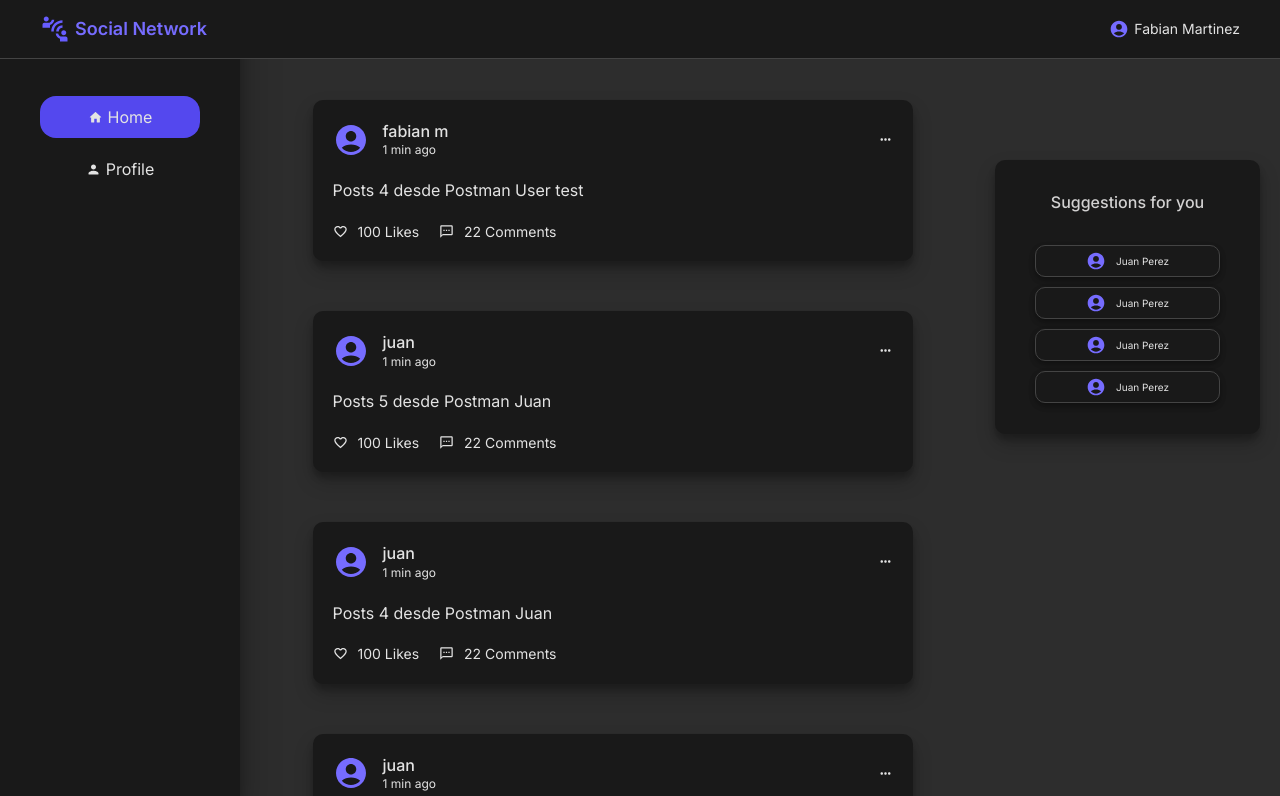
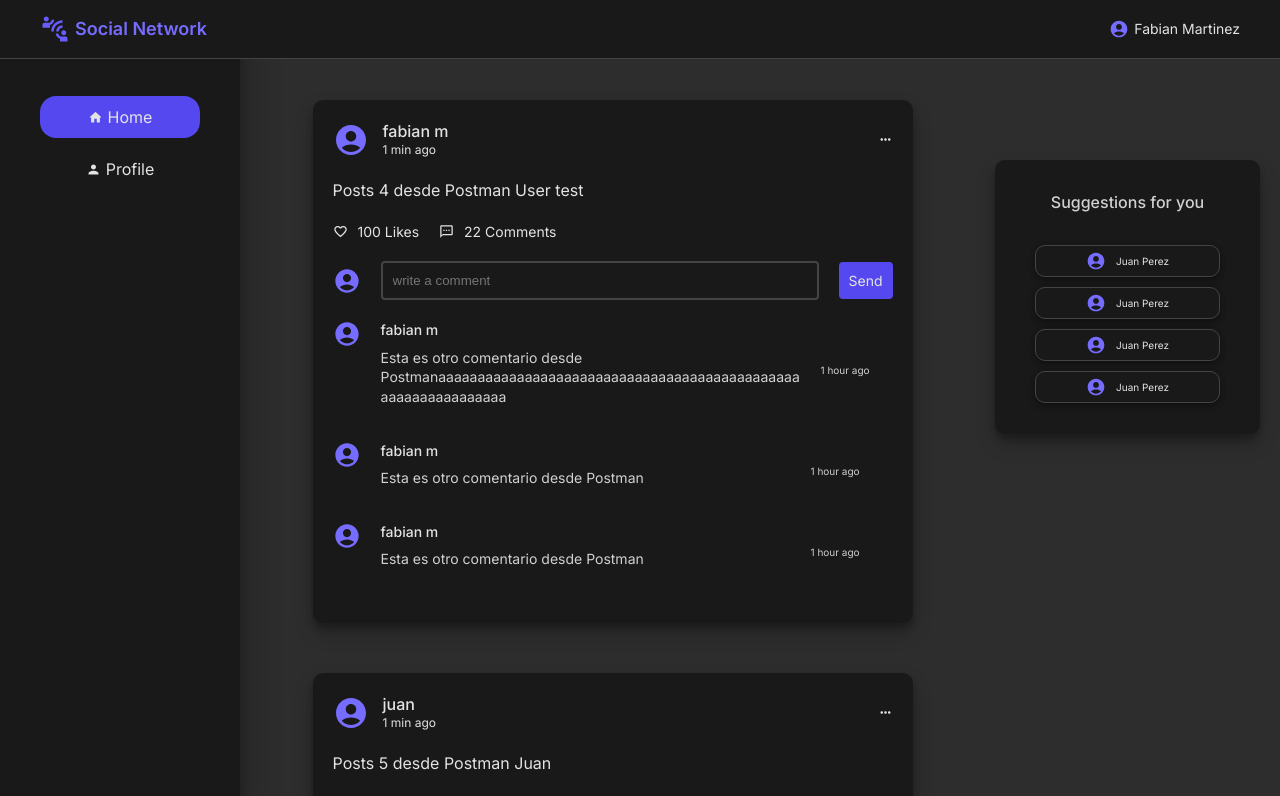
Before and after one commit to MartinezFabian/SocialNetwork-FullStack, a React (Vite) app in the folder client/: page / in a window 1280 px wide. Shown: the top 796 px of the page. Built offline with nearby package versions, Linux system fonts and the light colour scheme.

Commit message:
Feat: Add basic structure for CommentsList.jsx and CommentsList.module.css

```diff
--- /dev/null
+++ b/client/src/social/components/CommentsList.jsx
@@ -0,0 +1,57 @@
+import AccountCircleRoundedIcon from '@mui/icons-material/AccountCircleRounded';
+import styles from './CommentsList.module.css';
+
+export const CommentsList = () => {
+  const comments = [
+    {
+      id: 14,
+      description:
+        'Esta es otro comentario desde Postmanaaaaaaaaaaaaaaaaaaaaaaaaaaaaaaaaaaaaaaaaaaaaaaaaaaaaaaaaaaaaaa',
+      created_ago: '2023-12-25T21:48:16.000Z',
+      userid: 2,
+      postid: 3,
+      name: 'fabian m',
+    },
+    {
+      id: 12,
+      description: 'Esta es otro comentario desde Postman',
+      created_ago: '2023-12-25T21:48:15.000Z',
+      userid: 2,
+      postid: 3,
+      name: 'fabian m',
+    },
+    {
+      id: 13,
+      description: 'Esta es otro comentario desde Postman',
+      created_ago: '2023-12-25T21:48:15.000Z',
+      userid: 2,
+      postid: 3,
+      name: 'fabian m',
+    },
+  ];
+
+  return (
+    <section className={styles.comments}>
+      <div className={styles.write}>
+        <AccountCircleRoundedIcon
+          sx={{ fontSize: 28, color: '#766cff' }}
+        ></AccountCircleRoundedIcon>
+        <input type="text" placeholder="write a comment" className={styles.input} />
+        <button className={styles.button}>Send</button>
+      </div>
+
+      {comments.map((comment) => (
+        <div key={comment.id} className={styles.comment}>
+          <AccountCircleRoundedIcon
+            sx={{ fontSize: 28, color: '#766cff' }}
+          ></AccountCircleRoundedIcon>
+          <div className={styles.info}>
+            <span className={styles.name}>{comment.name}</span>
+            <p className={styles.description}>{comment.description}</p>
+          </div>
+          <span className={styles.date}>1 hour ago</span>
+        </div>
+      ))}
+    </section>
+  );
+};
--- /dev/null
+++ b/client/src/social/components/CommentsList.module.css
@@ -0,0 +1,109 @@
+.comments {
+  max-width: 60rem;
+}
+
+.write {
+  display: flex;
+  align-items: center;
+  justify-content: space-between;
+  gap: 1rem;
+  margin: 2rem 0px;
+}
+
+@media (min-width: 468px) {
+  .write {
+    gap: 2rem;
+  }
+}
+
+.input {
+  width: 100%;
+  padding: 1rem;
+  border: 2px solid var(--border-color);
+  border-radius: 0.4rem;
+  background-color: transparent;
+  color: var(--text-color);
+}
+
+.input:focus {
+  outline: none;
+  border: 2px solid var(--color-primary);
+}
+
+.button {
+  font-size: 1.2rem;
+  border: none;
+  background-color: var(--color-primary);
+  color: var(--text-color);
+  padding: 1rem;
+  cursor: pointer;
+  border-radius: 0.4rem;
+}
+
+@media (min-width: 468px) {
+  .button {
+    font-size: 1.4rem;
+  }
+}
+
+.comment {
+  width: 100%;
+  margin: 2rem 0rem;
+  display: flex;
+  justify-content: space-between;
+  gap: 1rem;
+}
+
+@media (min-width: 468px) {
+  .comment {
+    gap: 2rem;
+  }
+}
+
+.info {
+  max-width: 65%;
+  flex: 5;
+  display: flex;
+  flex-direction: column;
+  gap: 3px;
+  align-items: flex-start;
+}
+
+@media (min-width: 468px) {
+  .info {
+    max-width: 75%;
+  }
+}
+
+.name {
+  font-size: 1.4rem;
+  font-weight: 500;
+}
+
+.description {
+  max-width: 100%;
+  margin-top: 0.5rem;
+  color: var(--text-color-soft);
+  font-size: 1.2rem;
+  white-space: normal;
+  overflow-wrap: break-word !important;
+}
+
+@media (min-width: 468px) {
+  .description {
+    font-size: 1.4rem;
+  }
+}
+
+.date {
+  flex: 1;
+  align-self: center;
+  color: var(--text-color-soft);
+  font-size: 0.7rem;
+}
+
+@media (min-width: 468px) {
+  .date {
+    font-size: 1rem;
+  }
+}
--- a/client/src/social/components/Post.jsx
+++ b/client/src/social/components/Post.jsx
@@ -7,9 +7,10 @@ import MoreHorizIcon from '@mui/icons-material/MoreHoriz';
 import AccountCircleRoundedIcon from '@mui/icons-material/AccountCircleRounded';
 
 import styles from './Post.module.css';
+import { CommentsList } from './CommentsList';
 
 export const Post = ({ id, description, userid, created_ago, name }) => {
-  const [commentOpen, setCommentOpen] = useState(false);
+  const [commentOpen, setCommentOpen] = useState(true);
   const liked = false;
 
   return (
@@ -38,11 +39,12 @@ export const Post = ({ id, description, userid, created_ago, name }) => {
           {liked ? <FavoriteOutlinedIcon /> : <FavoriteBorderOutlinedIcon />}
           100 Likes
         </div>
-        <div className={styles.item}>
+        <div onClick={() => setCommentOpen((prevState) => !prevState)} className={styles.item}>
           <TextsmsOutlinedIcon />
           22 Comments
         </div>
       </section>
+      {commentOpen ? <CommentsList></CommentsList> : null}
     </li>
   );
 };
```
